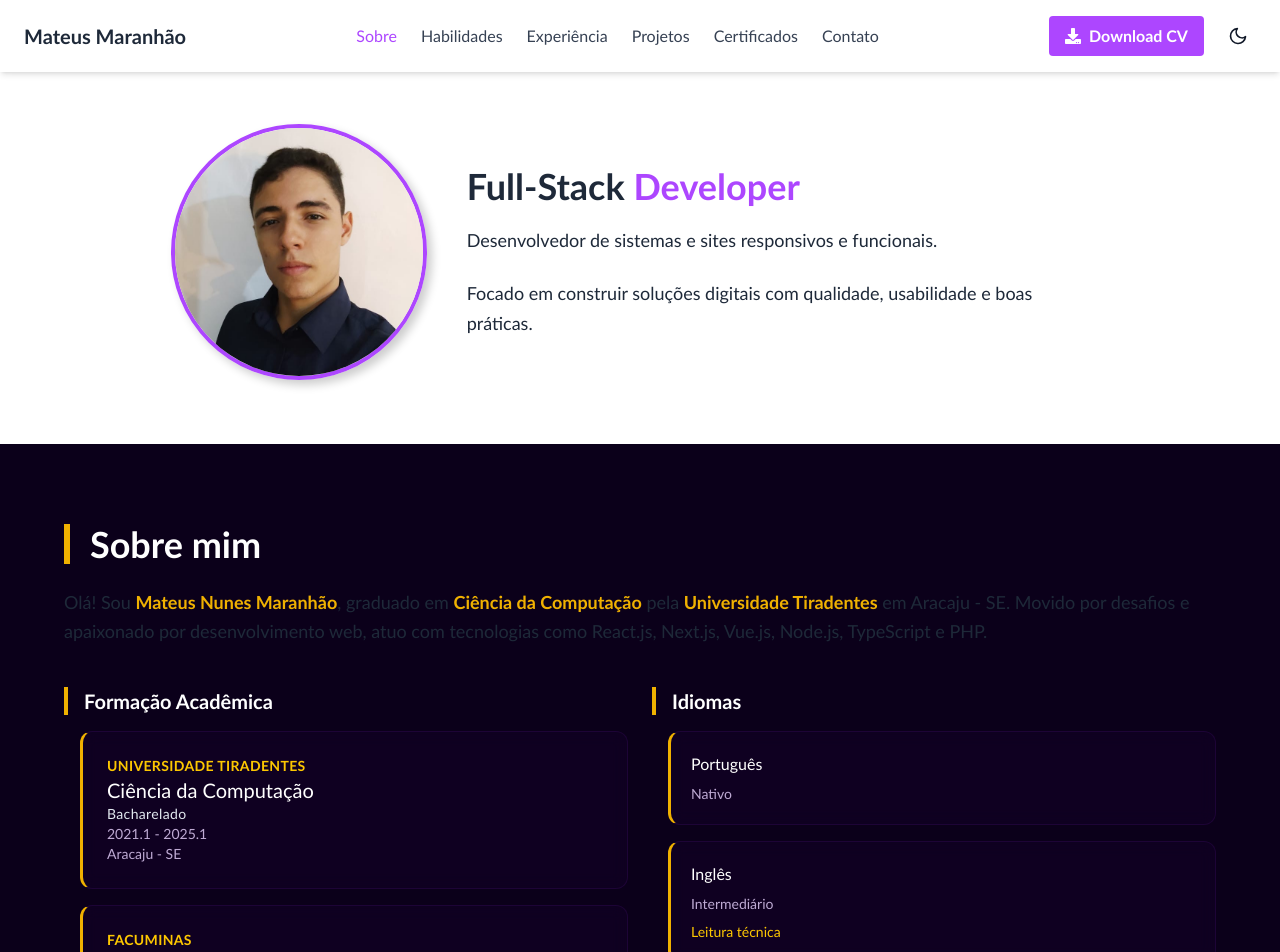
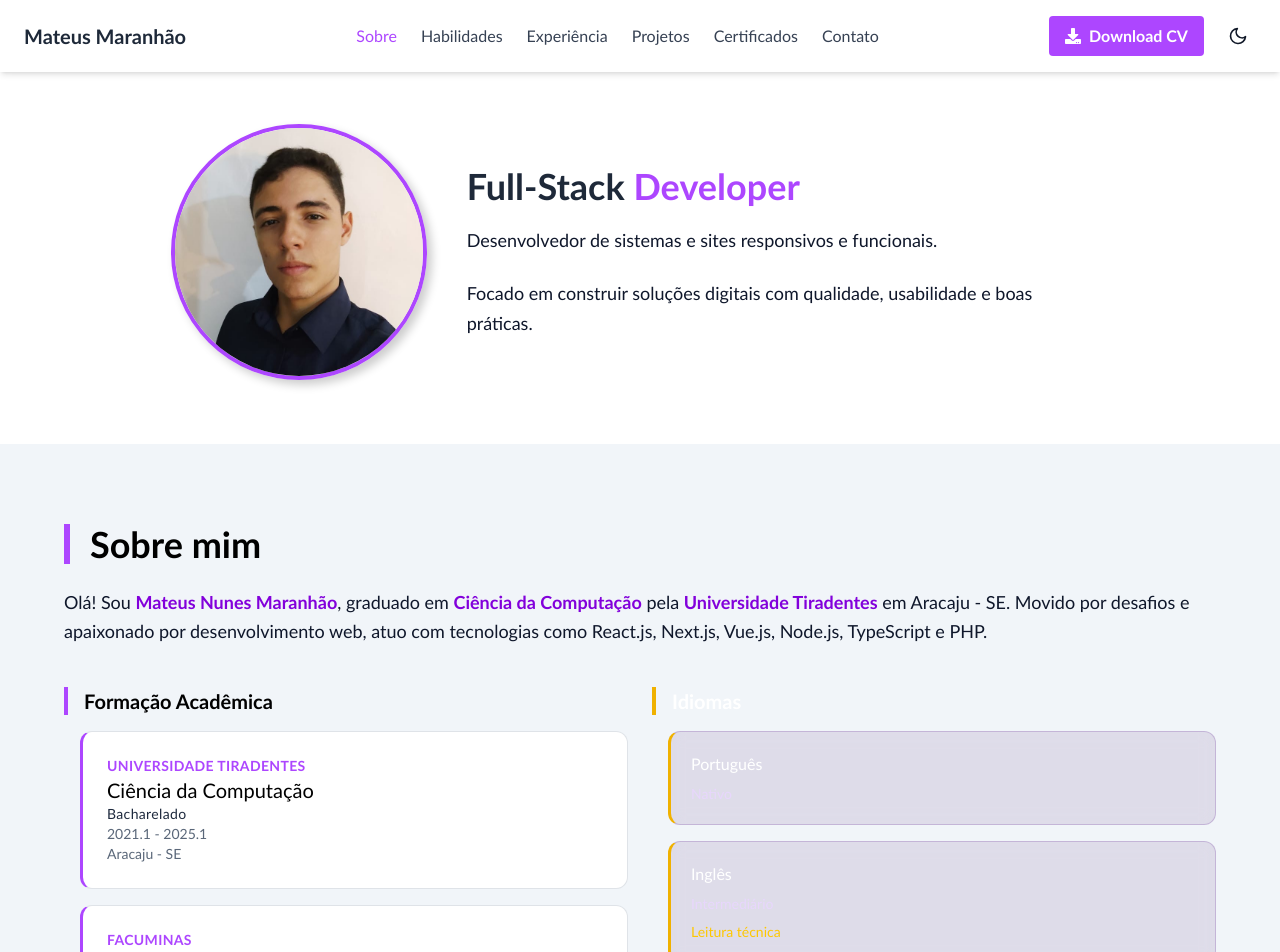
Before and after one commit to mateusmaranhao12/portfolio-v2, a Next.js app: page / in a window 1280 px wide. Shown: the top 952 px of the page. Built offline with nearby package versions, Linux system fonts and the light colour scheme.

Commit message:
light mode formacao academica

```diff
--- a/src/app/modules/Sobre.tsx
+++ b/src/app/modules/Sobre.tsx
@@ -1,24 +1,26 @@
-import SectionTitle from '@/components/Common/SectionTitle';
-import SectionWrapper from '@/components/Common/SectionWrapper';
-import Descricao from '@/components/Sobre/Descricao';
-import FormacaoAcademica from '@/components/Sobre/FormacaoAcademica';
-import Idiomas from '@/components/Sobre/Idiomas';
-import Objetivos from '@/components/Sobre/Objetivos';
+'use client';
+import SectionTitle from "@/components/Common/SectionTitle";
+import SectionWrapper from "@/components/Common/SectionWrapper";
+import Descricao from "@/components/Sobre/Descricao";
+import FormacaoAcademica from "@/components/Sobre/FormacaoAcademica";
+import Idiomas from "@/components/Sobre/Idiomas";
+import { useTheme } from "@/components/theme/theme";
 
 export default function Sobre() {
-
+  const { isDark } = useTheme();
   const paragrafos = [
     `Olá! Sou <strong class="text-yellow-500">Mateus Nunes Maranhão</strong>,
             graduado em <strong class="text-yellow-500">Ciência da Computação</strong> pela <strong class="text-yellow-500">Universidade Tiradentes</strong> em Aracaju - SE. Movido por desafios e apaixonado por desenvolvimento web, atuo com tecnologias como React.js, Next.js, Vue.js, Node.js, TypeScript e PHP.`,
-    ]
+  ];
 
   return (
-        <SectionWrapper id='sobre' className="bg-purple-950">
+    <SectionWrapper
+      id="sobre"
+      className={isDark ? "bg-purple-950" : "bg-slate-100"}
+    >
       {/* Texto */}
-            <div className="w-full space-y-6" >
-                <SectionTitle>
-                    Sobre mim
-                </SectionTitle>
+      <div className="w-full space-y-6">
+        <SectionTitle>Sobre mim</SectionTitle>
 
         <Descricao paragrafos={paragrafos} />
 
--- a/src/components/Common/SectionTitle.tsx
+++ b/src/components/Common/SectionTitle.tsx
@@ -1,14 +1,17 @@
-'use client'
-import { motion } from "framer-motion"
+"use client";
+import { motion } from "framer-motion";
+import { useTheme } from "../theme/theme";
 
 type Props = {
-    children: React.ReactNode
-}
+  children: React.ReactNode;
+};
 
 export default function SectionTitle({ children }: Props) {
+  const { isDark } = useTheme();
+
   return (
     <motion.h2
-            className="text-4xl font-bold text-white border-l-6 border-yellow-500 pl-5 inline-block"
+      className={`text-4xl font-bold ${isDark ? "text-white border-yellow-500" : "text-black border-purple-500"} border-l-6 pl-5 inline-block`}
       initial={{ opacity: 0, y: -40 }}
       whileInView={{ opacity: 1, y: 0 }}
       viewport={{ once: true, amount: 0.3 }}
@@ -16,5 +19,5 @@ export default function SectionTitle({ children }: Props) {
     >
       {children}
     </motion.h2>
-    )
+  );
 }
--- a/src/components/Sobre/Descricao.tsx
+++ b/src/components/Sobre/Descricao.tsx
@@ -13,17 +13,20 @@ export default function Descricao({ paragrafos }: DescricaoProps) {
 
   return (
     <div className="space-y-6">
-      {paragrafos.map((texto, index) => (
+      {paragrafos.map((texto, index) => {
+        const processed = texto.replace(/text-yellow-500/g, isDark ? 'text-yellow-500' : 'text-purple-700');
+        return (
           <motion.p
             key={index}
-          className={`text-lg leading-relaxed ${isDark ? "text-slate-300" : "text-gray-800"}`}
-          dangerouslySetInnerHTML={{ __html: texto }}
+            className={`text-lg leading-relaxed ${isDark ? 'text-slate-300' : 'text-slate-900'}`}
+            dangerouslySetInnerHTML={{ __html: processed }}
             initial={{ opacity: 0 }}
             whileInView={{ opacity: 1 }}
             viewport={{ once: true, amount: 0.3 }}
             transition={{ duration: 1.5, delay: index * 0.3 }}
           />
-      ))}
+        );
+      })}
     </div>
   );
 }
--- a/src/components/Sobre/FormacaoAcademica.tsx
+++ b/src/components/Sobre/FormacaoAcademica.tsx
@@ -1,6 +1,7 @@
 "use client";
 import { motion } from "framer-motion";
 import FormacaoCard from "./FormacaoCard";
+import { useTheme } from "../theme/theme";
 
 const formacoesAcademicas = [
   {
@@ -19,6 +20,7 @@ const formacoesAcademicas = [
   },
 ];
 export default function FormacaoAcademica() {
+  const { isDark } = useTheme();
   return (
     <motion.div
       initial={{ opacity: 0, y: 40 }}
@@ -26,7 +28,9 @@ export default function FormacaoAcademica() {
       viewport={{ once: true, amount: 0.3 }}
       transition={{ type: "spring", stiffness: 300, damping: 18, delay: 0.5 }}
     >
-      <h3 className="text-xl font-semibold border-l-4 pl-4 border-yellow-500 text-white mb-2">
+      <h3
+        className={`text-xl font-semibold border-l-4 pl-4 ${isDark ? "border-yellow-500 text-white" : "border-purple-500 text-black"} mb-2`}
+      >
         Formação Acadêmica
       </h3>
       <ul className="pl-4">
@@ -38,6 +42,7 @@ export default function FormacaoAcademica() {
             data={formacao.data}
             local={formacao.local}
             formacao={formacao.formacao}
+            isDark={isDark ?? false}
           />
         ))}
       </ul>
--- a/src/components/Sobre/FormacaoCard.tsx
+++ b/src/components/Sobre/FormacaoCard.tsx
@@ -4,22 +4,50 @@ export default function FormacaoCard({
   data,
   local,
   formacao,
+  isDark,
 }: {
   curso: string;
   universidade: string;
   data?: string;
   local?: string;
   formacao?: string;
+  isDark: boolean;
 }) {
   return (
-    <li className="bg-purple-950/10 border border-l-3 border-l-yellow-500 border-purple-900/20 rounded-xl p-6 backdrop-blur-sm hover:shadow-[0_0_15px_#ffffff22] transition mb-4 mt-4">
-      <p className="text-sm text-yellow-400 font-bold tracking-wide uppercase">
+    <li
+      className={`border border-l-3 ${isDark ? "bg-purple-950/10 border-l-yellow-500 border-purple-900/20" : "bg-white border-l-purple-500 border-slate-500/20"} rounded-xl p-6 backdrop-blur-sm hover:shadow-[0_0_15px_#ffffff22] transition mb-4 mt-4`}
+    >
+      <p
+        className={`text-sm ${isDark ? "text-yellow-400" : "text-purple-500"} font-bold tracking-wide uppercase`}
+      >
         {universidade}
       </p>
-      <p className="text-white font-medium text-md md:text-xl">{curso}</p>
-      {formacao ? <p className="text-sm text-slate-200 tracking-wide">{formacao}</p> : null}
-      {data ? <p className="text-sm text-purple-200/80">{data}</p> : null}
-      {local ? <p className="text-sm text-purple-200/80">{local}</p> : null}
+      <p
+        className={`text-md md:text-xl font-medium ${isDark ? "text-white" : "text-black"}`}
+      >
+        {curso}
+      </p>
+      {formacao ? (
+        <p
+          className={`text-sm tracking-wide ${isDark ? "text-slate-200" : "text-slate-800"}`}
+        >
+          {formacao}
+        </p>
+      ) : null}
+      {data ? (
+        <p
+          className={`text-sm ${isDark ? "text-purple-200/80" : "text-slate-700/80"}`}
+        >
+          {data}
+        </p>
+      ) : null}
+      {local ? (
+        <p
+          className={`text-sm ${isDark ? "text-purple-200/80" : "text-slate-700/80"}`}
+        >
+          {local}
+        </p>
+      ) : null}
     </li>
   );
 }
```
Lines whose indentation alone changed are shown as unchanged.
